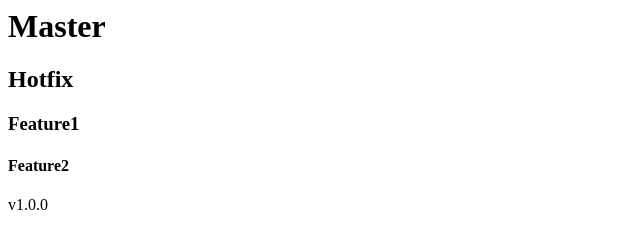
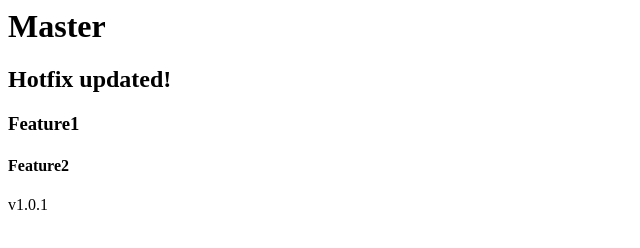
Before and after one commit to CrostRomm/gitflow-prueba, a plain HTML site: page index.html in a window 1280 px wide. Shown: the whole page, without its empty margins (0-640 px from the left). Drawn offline with Linux system fonts and the light colour scheme.

Commit message:
hotfix updated 1.0.1

```diff
--- a/index.html
+++ b/index.html
@@ -1,11 +1,11 @@
 <div>
     <h1>Master</h1>
-    <h2>Hotfix</h2>
+    <h2>Hotfix updated!</h2>
     <h3>Feature1</h3>
     <h4>Feature2</h4>
     <div>
         <p>
-            v1.0.0
+            v1.0.1
         </p>
     </div>
 </div>
```
